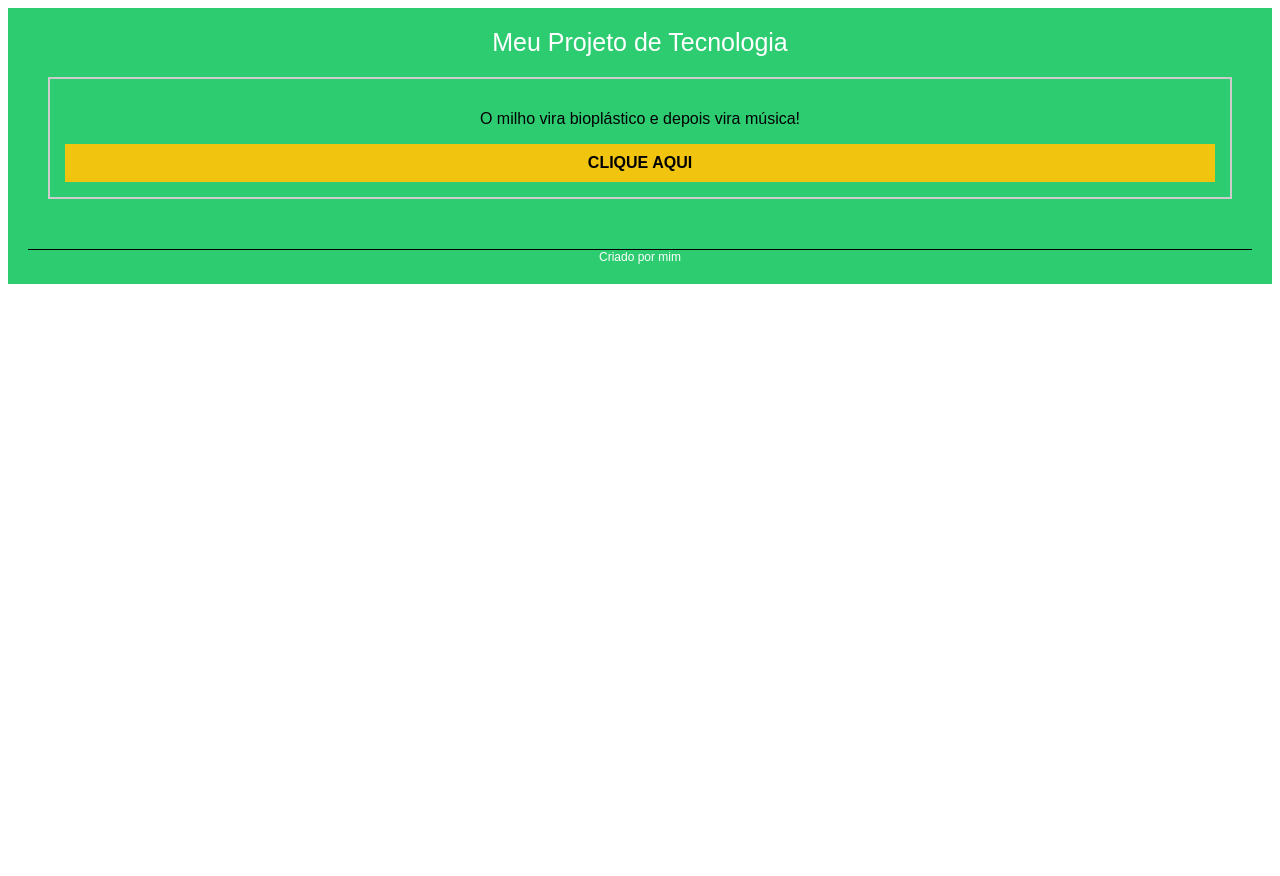
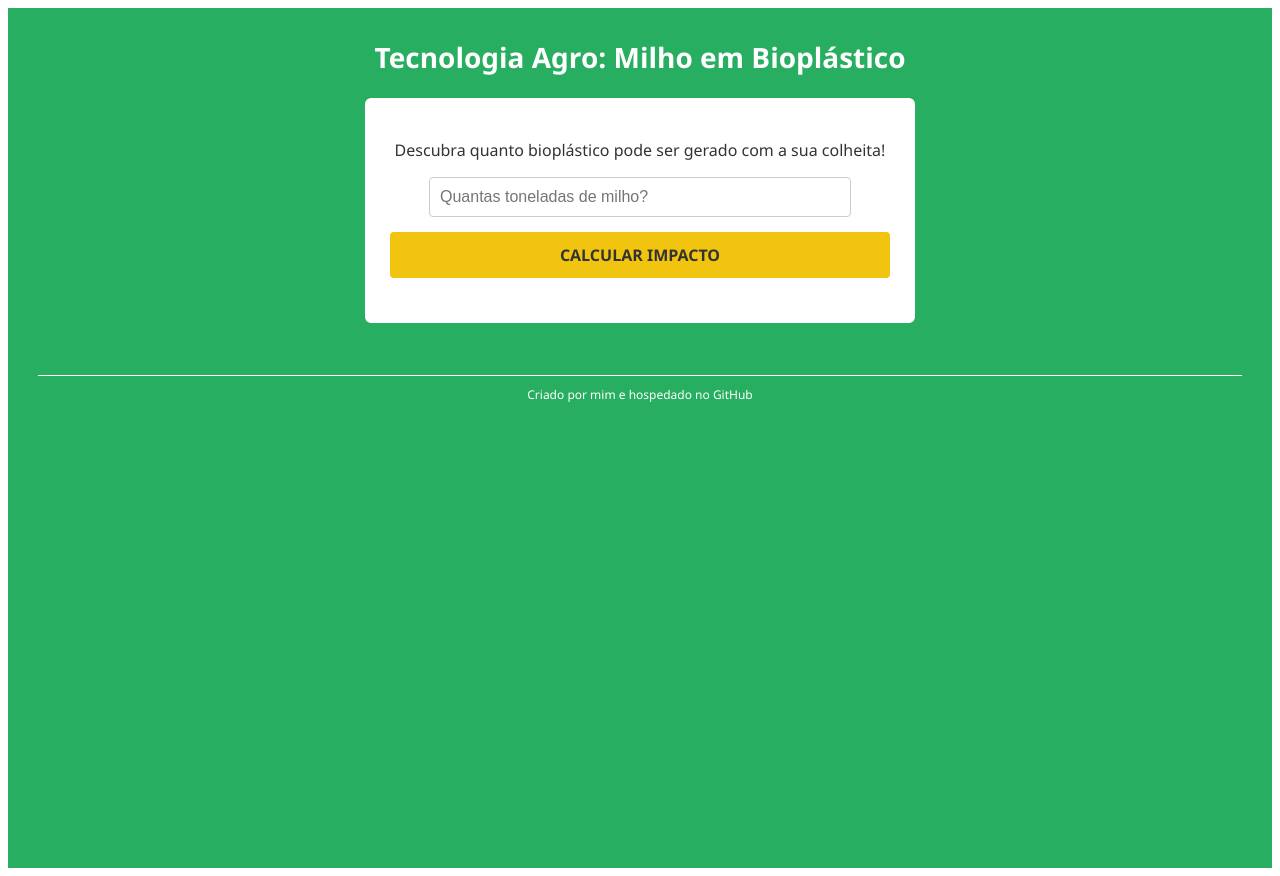
Before and after one commit to triasaless/Agrinho-2026, a plain HTML site: page index.html in a window 1280 px wide. Before the commit the page ends 800 px from the top, so only its background shows below. Drawn offline with Linux system fonts and the light colour scheme.

Commit message:
Update index.html

```diff
--- a/index.html
+++ b/index.html
@@ -1,64 +1,101 @@
+<!DOCTYPE html>
 <html>
 <head>
-        <title>Site do Projeto</title>
+    <title>BioAgro - Do Milho ao Plástico</title>
+    <style>
+        /* Mantive sua estrutura base e melhorei o visual */
+        .bloco1 {
+            background-color: #27ae60; /* Verde um pouco mais escuro, bem agro */
+            padding: 30px;
+            font-family: 'Segoe UI', Tahoma, Geneva, Verdana, sans-serif;
+            text-align: center;
+            color: white;
+            min-height: 100vh; /* Ocupa a tela toda */
+        }
 
-        <style>
-            /* AQUI COMEÇA O CSS PARA DAR COR E TAMANHO */
+        .caixa-meio {
+            background-color: white; /* Fundo branco para destacar o conteúdo */
+            border: 2px solid #27ae60;
+            border-radius: 8px; /* Bordas arredondadas dão um toque moderno */
+            margin: 20px auto;
+            max-width: 500px; /* Não deixa a caixa espalhar demais */
+            padding: 25px;
+            color: #333;
+        }
 
-            /* ESTILO PARA O BLOCO VERDE QUE SEGURA TUDO */
-            .bloco1{
-                background-color: #2ecc71; /* DEFINE A COR DE FUNDO COMO VERDE */
-                padding: 20px; /* COLOCA UM ESPAÇO DE 20 PIXELS DENTRO */
-                font-family: sans-serif; /* USA UMA FONTE SEM AQUELAS SERIFAS */
-                text-align: center; /* ALINHA TODO O TEXTO NO MEIO */
-                color: white; /* COLOCA A COR DA LETRA COMO BRANCO */
-            } /* FECHA O ESTILO DO BLOCO 1 */
+        /* Estilo do campo de digitação */
+        input {
+            padding: 10px;
+            width: 80%;
+            margin-bottom: 15px;
+            border: 1px solid #ccc;
+            border-radius: 4px;
+            font-size: 16px;
+        }
 
+        #btn1 {
+            background: #f1c40f;
+            border: none;
+            padding: 12px 25px;
+            font-weight: bold;
+            cursor: pointer;
+            border-radius: 4px;
+            transition: 0.2s;
+        }
 
-            /* ESTILO PARA A CAIXA QUE FICA NO CENTRO */
-            .caixa-meio {
-                border: 2px solid #ccc; /* COLOCA UMA BORDA CINZA DE 2 PIXELS */
-                margin: 20px; /* EMPURRA AS COISAS DE FORA 20 PIXELS */
-                padding: 15px; /* EMPURRA O TEXTO DE DENTRO 15 PIXELS */
-                color: black; /* MUDA A LETRA PARA PRETO PARA LER MELHOR */
-            } /* FECHA O ESTILO DA CAIXA MEIO */
+        #btn1:hover {
+            background: #f39c12; /* Escurece de leve ao passar o mouse */
+        }
 
-            /* ESTILO DO BOTÃO AMARELO */
-            #btn1 {
-                background: #f1c40f; /* COLOCA O FUNDO DO BOTÃO EM AMARELO */
-                border: none; /* TIRA AQUELA BORDA FEIA DO BOTÃO */
-                padding: 10px; /* DEFINE O TAMANHO INTERNO DO BOTÃO */
-                font-weight: bold; /* DEIXA O TEXTO EM NEGRITO */
-                cursor: pointer; /* MOSTRA A MÃOZINHA QUANDO PASSA O MOUSE */
-            } /* FECHA O ESTILO DO BOTÃO */
+        #resultado {
+            margin-top: 20px;
+            font-weight: bold;
+            color: #27ae60;
+            font-size: 18px;
+        }
 
-            /* ESTILO DO TEXTO DO RODAPÉ */
         .texto1 {
-                font-size: 12px; /* DEIXA A LETRA BEM PEQUENININHA */
-                margin-top: 50px; /* EMPURRA O RODAPÉ PARA BAIXO */
-                border-top: 1px solid #000; /* CRIA UMA LINHA PRETA EM CIMA */
-            } /* FECHA O ESTILO DO TEXTO 1 */
-
-            /* FIM DA TAG DE ESTILO CSS */
+            font-size: 12px;
+            margin-top: 50px;
+            border-top: 1px solid #fff;
+            padding-top: 10px;
+        }
     </style>
 </head>
 <body>
 
     <div class="bloco1">
+        <div style="font-size: 28px; font-weight: bold;">Tecnologia Agro: Milho em Bioplástico</div>
 
-            <div style="font-size: 25px;">Meu Projeto de Tecnologia</div>
         <div class="caixa-meio">
-                <p>O milho vira bioplástico e depois vira música!</p>
+            <p>Descubra quanto bioplástico pode ser gerado com a sua colheita!</p>
 
-                <div id="btn1" onclick="alert('Incrível, né?')">CLIQUE AQUI</div>
+            <input type="number" id="qtdMilho" placeholder="Quantas toneladas de milho?">
+
+            <div id="btn1" onclick="calcularPlastic()">CALCULAR IMPACTO</div>
+
+            <div id="resultado"></div>
         </div>
 
-            <div class="texto1">Criado por mim</div>
+        <div class="texto1">Criado por mim e hospedado no GitHub</div>
     </div>
 
     <script>
-            // MANDA UMA MENSAGEM PARA O CONSOLE DO DESENVOLVEDOR
-            console.log("O site abriu."); // REGISTRA O LOG DE ABERTURA
+        function calcularPlastic() {
+            // Pega o valor digitado pelo usuário
+            let milho = document.getElementById("qtdMilho").value;
+
+            if (milho === "" || milho <= 0) {
+                document.getElementById("resultado").innerText = "Por favor, digite um valor válido! 🌽";
+                return;
+            }
+
+            // Regra de três fictícia/estimada (ex: 1 tonelada de milho gera ~200kg de bioplástico PLA)
+            let bioplastico = milho * 200;
+
+            // Mostra o resultado na tela trocando o texto da div
+            document.getElementById("resultado").innerHTML = `Com ${milho} toneladas de milho, você pode produzir cerca de <strong>${bioplastico} kg</strong> de bioplástico biodegradável! 🌍`;
+        }
     </script>
 </body>
 </html>
```
Lines whose indentation alone changed are shown as unchanged.
